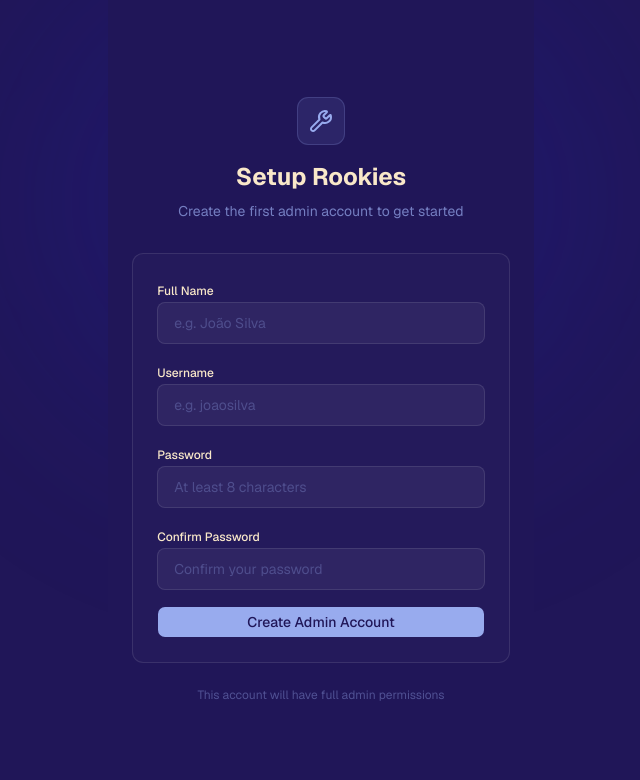
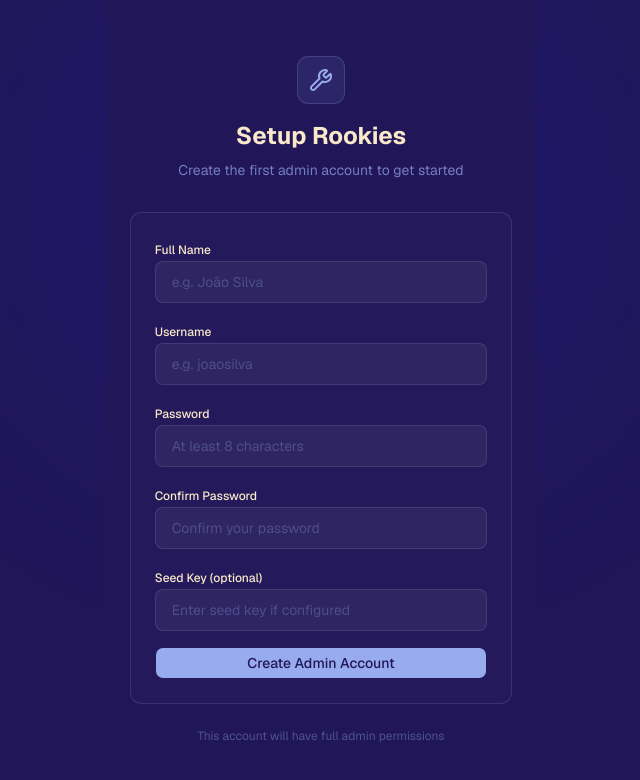
Before and after one commit to heitorsDev/rookies, a Next.js app in the folder frontend/: page /setup in a window 1280 px wide. Shown: the top 780 px of the page, without its empty margins (319-959 px from the left). Built offline with nearby package versions, Linux system fonts and the light colour scheme; no server answers.

Commit message:
fix: auto-activate admin on seed, pass password from setup form

```diff
--- a/frontend/src/app/(auth)/setup/page.tsx
+++ b/frontend/src/app/(auth)/setup/page.tsx
@@ -11,6 +11,7 @@ export default function SetupPage() {
   const [username, setUsername] = useState("");
   const [password, setPassword] = useState("");
   const [confirmPassword, setConfirmPassword] = useState("");
+  const [seedKey, setSeedKey] = useState("");
   const [error, setError] = useState<string | null>(null);
   const [isLoading, setIsLoading] = useState(true);
   const [isSubmitting, setIsSubmitting] = useState(false);
@@ -49,11 +50,14 @@ export default function SetupPage() {
     setIsSubmitting(true);
 
     try {
-      await authApi.seedAdmin({
-        name,
-        username: username.toLowerCase().replace(/[^a-z0-9]/g, ""),
-        password,
-      });
+      await authApi.seedAdmin(
+        {
+          name,
+          username: username.toLowerCase().replace(/[^a-z0-9]/g, ""),
+          password,
+        },
+        seedKey || undefined
+      );
       setSuccess(true);
       setTimeout(() => {
         router.push("/login");
@@ -161,7 +165,7 @@ export default function SetupPage() {
               />
             </div>
 
-            <div className="space-y-2">
+<div className="space-y-2">
               <label className="text-xs font-medium text-[#f9e8c9]">Confirm Password</label>
               <input
                 type="password"
@@ -173,7 +177,16 @@ export default function SetupPage() {
               />
             </div>
 
-
+            <div className="space-y-2">
+              <label className="text-xs font-medium text-[#f9e8c9]">Seed Key (optional)</label>
+              <input
+                type="password"
+                value={seedKey}
+                onChange={(e) => setSeedKey(e.target.value)}
+                placeholder="Enter seed key if configured"
+                className="w-full rounded-lg border border-white/10 bg-white/[0.05] px-4 py-2.5 text-sm text-[#f9e8c9] placeholder:text-[#98abee]/30 focus:border-[#98abee]/50 focus:outline-none focus:ring-1 focus:ring-[#98abee]/50"
+              />
+            </div>
 
             <Button
               type="submit"
--- a/frontend/src/features/auth/api.ts
+++ b/frontend/src/features/auth/api.ts
@@ -19,12 +19,6 @@ export interface LoginResponse {
   access_token: string;
   token_type: string;
   member: MemberResponse;
-}
-
-export interface SeedAdminRequest {
-  name: string;
-  username: string;
-  password: string;
 }
 
 export interface ActivateRequest {
@@ -49,13 +43,22 @@ export interface TokenResponse {
   username: string;
 }
 
+export interface SeedAdminRequest {
+  name: string;
+  username: string;
+  password: string;
+}
+
 export const authApi = {
   login: (data: LoginRequest) => api.post<LoginResponse>("/auth/login", data),
   activate: (data: ActivateRequest) =>
     api.post<{ detail: string }>("/auth/activate", data),
   logout: () => api.post<{ detail: string }>("/auth/logout"),
-  seedAdmin: (data: SeedAdminRequest) =>
-    api.post<TokenResponse>("/auth/seed", data),
+  seedAdmin: (data: SeedAdminRequest, seedKey?: string) =>
+    api.post<TokenResponse>(
+      `/auth/seed${seedKey ? `?seed_key=${encodeURIComponent(seedKey)}` : ""}`,
+      data
+    ),
   createMember: (data: CreateMemberRequest) =>
     api.post<CreateMemberResponse>("/auth/members", data),
   listMembers: () => api.get<MemberResponse[]>("/auth/members"),
```
Also changed, not shown: 1 other file (tests, documents, lock files or other folders).
